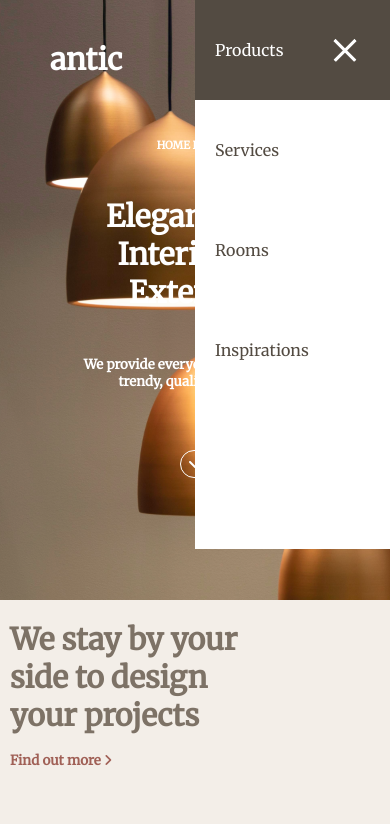
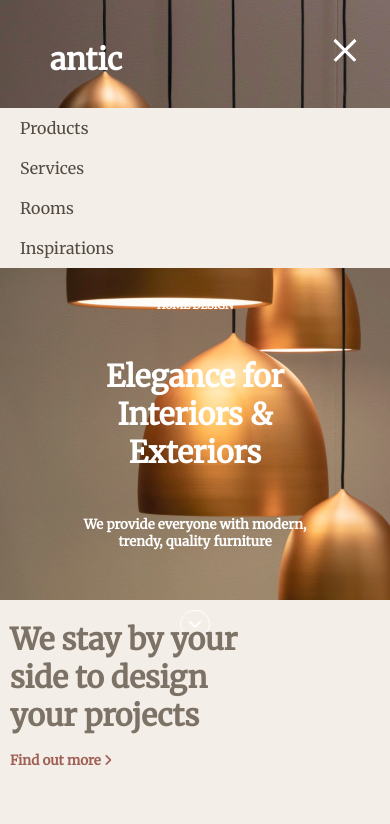
Before and after one commit to cyndylove1/dx-antic, a plain HTML site: page index.html in a window 390 px wide. Both pictures are taken after a click on the element 345 px from the left and 50 px from the top of the page. Shown: the top 824 px of the page. Drawn offline with Linux system fonts and the light colour scheme; a web font is replaced by a local one.

Commit message:
completed work

```diff
--- a/index.html
+++ b/index.html
@@ -17,12 +17,19 @@
 
     <nav>
         <div class="first-div">
+            <div class="first-rightdiv"></div>
+            <div class="first-leftdiv">
+                <h1>antic</h1>
+                <ul>
+                    <a href="#"class="active-link"><li>Products</li></a>
+                    <a href="#second-div"><li>Services</li></a>
+                    <a href="#text-container"><li>Rooms</li></a>
+                    <a href="#section"><li>Inspirations</li></a>
+                </ul>
+            </div>
             <nav class=" nav-mobile">
-                <div class="nav-content">
-
                     <div class="hamburger-container"  onclick="add()">
                         <div class="menu"></div>
-                    </div>
                     </div>
                     <div class="mobile">
                     <div class="mobile-content">
@@ -35,16 +42,6 @@
                     </div>
                 </div>
             </nav>
-            <div class="first-rightdiv"></div>
-            <div class="first-leftdiv">
-                <h1>antic</h1>
-                <ul>
-                    <a href="#"class="active-link"><li>Products</li></a>
-                    <a href="#second-div"><li>Services</li></a>
-                    <a href="#text-container"><li>Rooms</li></a>
-                    <a href="#section"<li>Inspirations</li></a>
-                </ul>
-            </div>
                 <div class="second-text">
                     <h6>HOME DESIGN</h6>
                 </div>
@@ -59,6 +56,10 @@
                     <i class="fa-solid fa-angle-down"></i>
 
                 </div>
+
+
+
+
         </div>
     </nav>
 
--- a/mobile.css
+++ b/mobile.css
@@ -5,10 +5,13 @@
         /* display: none; */
     }
     .nav-mobile{
-        display: flex;
+        display: block;
     }
     .first-leftdiv ul {
         display: none;
+    }
+    .first-leftdiv{
+        /* display: none; */
     }
     .first-leftdiv h1{
         padding-top:10px;
--- a/style.css
+++ b/style.css
@@ -24,7 +24,7 @@ body{
     height:600px;
     width:100%;
     background: #F3EEE8;
-    position: relative;
+    /* position: relative; */
 }
 .first-rightdiv{
     /* border: 3px solid red; */
@@ -90,7 +90,9 @@ body{
 
 /*===nav-mobile section starts here*/
 .nav-mobile{
+    /* border: 2px solid purple; */
     display: none;
+    /* position: relative; */
     /* height: 670px; */
 }
 .nav-text h1{
@@ -106,7 +108,7 @@ body{
     align-items: center;
     z-index: 100;
     overflow: hidden;
-    position: absolute;
+    position: fixed;
     right: 30px;
     top: 10px;
     margin: 25px 0;
@@ -148,15 +150,18 @@ body{
     background: var(--white-color);
 }
 .mobile{
+    /* border: 2px solid green; */
     transition: all 0.2s ease;
     transform: translateX(102%);
-    height: 65%;
-    position: fixed;
-    width: 50%;
+    display: none;
+    /* height: 65%; */
+    /* position: fixed; */
+    width: 100%;
+    /* padding-top: 100px; */
     top: 0;
     right:0;
     z-index: 3;
-    background: var(--white-color);
+    /* background: var(--white-color); */
 }
 .showmobile{
     display: block;
@@ -169,19 +174,21 @@ body{
 .mobile-content  a{
     display: block;
     text-decoration: none;
-    padding: 40px 20px;
-    color:#534B42;;
+    padding: 10px 20px;
+    color:#534B42;
+    background:  #F3EEE8;
 }
 .mobile-content a:hover{
-    background: #534B42;;
-    color: var(--white-color);
+    background: transparent;
+    color:var(--white-color);
 }
-.mobile-content .active-link{
-    color: var(--white-color);
-    background:#534B42;;
-}
+/* .mobile-content .active-link{ */
+    /* color:#534B42; */
+    /* background: var(--white-color); */
+
 
 /*===first section ends here*/
+
 
 
 /*===second  section starts here*/
```
Lines whose indentation alone changed are shown as unchanged.
